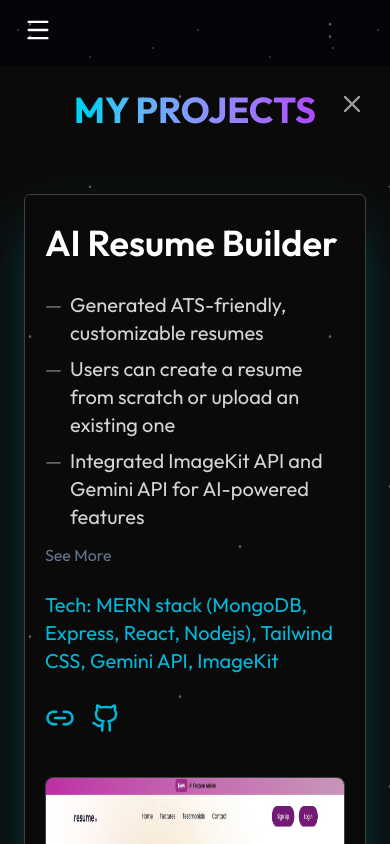
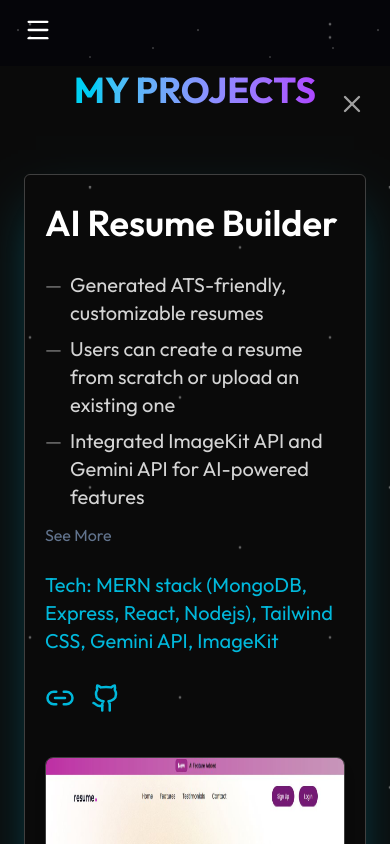
Before and after one commit to Harshikajain23/Portfolio_Harshika, a React (Vite) app in the folder vite-project/: page /projects in a window 390 px wide. Shown: the top 844 px of the page. Built offline with nearby package versions, Linux system fonts and the light colour scheme.

Commit message:
Update Projects.jsx

```diff
--- a/vite-project/src/Pages/Projects.jsx
+++ b/vite-project/src/Pages/Projects.jsx
@@ -296,7 +296,7 @@
         >
           <X size={28} />
         </button>
-        <h1 className="text-4xl lg:text-5xl font-bold mb-10 bg-gradient-to-r from-cyan-400 to-purple-500 bg-clip-text text-transparent uppercase">My Projects</h1>
+        <h1 className="text-4xl lg:text-5xl font-bold mb-10 bg-gradient-to-r from-cyan-400 to-purple-500 bg-clip-text text-transparent uppercase -mt-5 md:mt-0">My Projects</h1>
       </div>
 
       <div className=" stars stars-2"></div>
```
